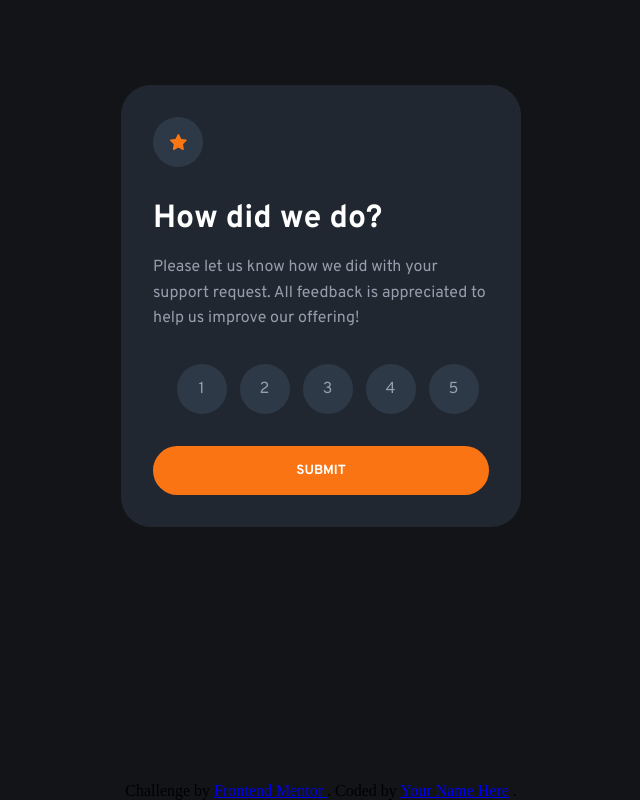
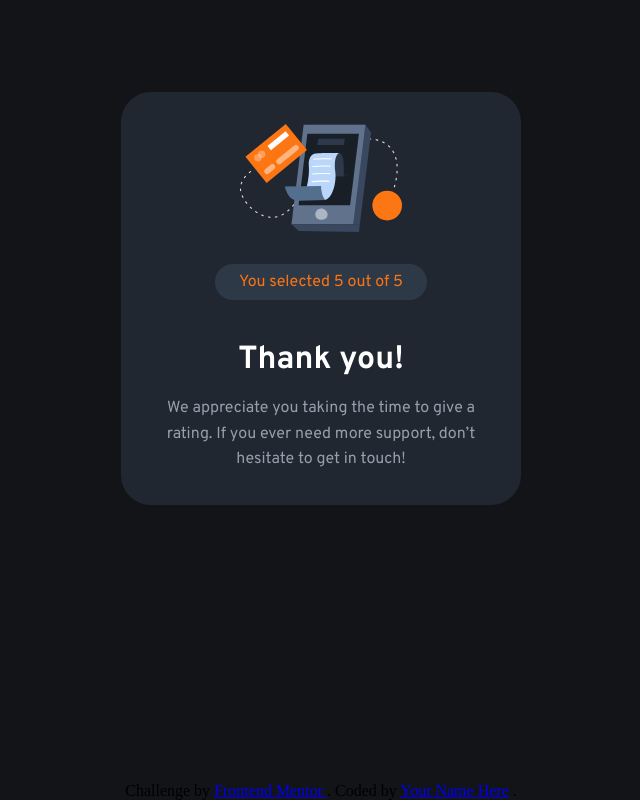
Before and after one commit to denisesantosdev/interactive-rating-component-main, a plain HTML site: page index.html in a window 1280 px wide. Both pictures are taken after a click on the button "SUBMIT". Shown: the whole page, without its empty margins (319-959 px from the left). Drawn offline with Linux system fonts and the light colour scheme.

Commit message:
Javascript done

```diff
--- a/index.html
+++ b/index.html
@@ -31,7 +31,7 @@
             feedback is appreciated to help us improve our offering!
           </p>
         </div>
-        <div class="rating-card__numbers rating-card__numbers--active">
+        <form class="rating-card__numbers rating-card__numbers--active">
           <input
             type="radio"
             name="rating"
@@ -65,9 +65,10 @@
             name="rating"
             id="rating-5"
             value="5"
+            checked
             />
           <label for="rating-5">5</label>
-        </div>
+        </form>
         <button class="rating-card__btn rating-card__btn--active">
           Submit
         </button>
--- a/script.js
+++ b/script.js
@@ -0,0 +1,16 @@
+const startStateCard = document.querySelector('.rating-card__start-state')
+const endStateCard = document.querySelector('.rating-card__end-state')
+const userRating = document.querySelector('#user-rating')
+const checkedInput = document.querySelector('.rating-card__numbers input:checked')
+
+let userRatingValue = checkedInput.value
+
+document.querySelector('.rating-card__numbers').addEventListener('change', (event) => {
+    userRatingValue = event.target.value;
+})
+
+document.querySelector('.rating-card__btn').addEventListener('click', () => {
+    startStateCard.classList.add('hidden')
+    endStateCard.classList.remove('hidden')
+    userRating.innerText = userRatingValue
+})
```
